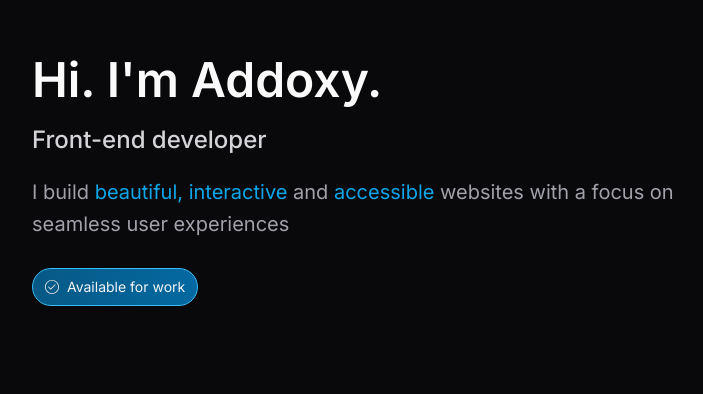
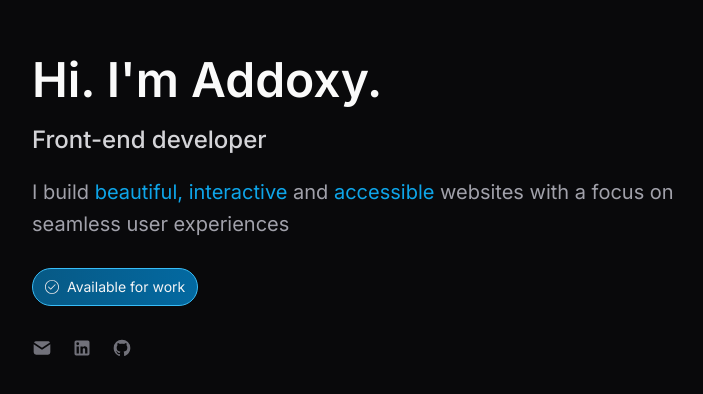
Before and after one commit to addoxy/addoxy.me, a Next.js app: page / in a window 1280 px wide. Shown: the part 136-530 px from the top of the page, without its empty margins (256-959 px from the left). Built offline with nearby package versions, Linux system fonts and the light colour scheme; what tailwindcss-debug-screens would draw is missing.

Commit message:
chore:  add contacts in hero section

```diff
--- a/src/app/page.tsx
+++ b/src/app/page.tsx
@@ -1,3 +1,4 @@
+import { GithubIcon, LinkedinIcon, MailIcon } from '@/components/Icons';
 import StatusBadge from '@/components/StatusBadge';
 
 const page = () => {
@@ -15,6 +16,21 @@
         on seamless user experiences
       </p>
       <StatusBadge available={true} />
+      <div className="mt-8 flex gap-x-5">
+        <a href="mailto:addoxy.dev@gmail.com" className="group">
+          <MailIcon className="size-5 text-zinc-500 group-hover:text-sky-500" />
+        </a>
+        <a
+          target="_blank"
+          href="https://www.linkedin.com/in/aditya-kumar-25605b238/"
+          className="group"
+        >
+          <LinkedinIcon className="size-5 text-zinc-500 group-hover:text-sky-500" />
+        </a>
+        <a target="_blank" href="https://github.com/addoxy" className="group">
+          <GithubIcon className="size-5 text-zinc-500 group-hover:text-sky-500" />
+        </a>
+      </div>
     </main>
   );
 };
--- a/src/components/Icons.tsx
+++ b/src/components/Icons.tsx
@@ -37,3 +37,54 @@
     </svg>
   );
 };
+
+export const MailIcon = (props: IconProps) => {
+  const { className } = props;
+
+  return (
+    <svg
+      className={cn('fill-current', className)}
+      xmlns="http://www.w3.org/2000/svg"
+      viewBox="0 0 24 24"
+    >
+      <g fill="currentColor">
+        <path d="M22 7.535V17a3 3 0 0 1-2.824 2.995L19 20H5a3 3 0 0 1-2.995-2.824L2 17V7.535l9.445 6.297l.116.066a1 1 0 0 0 .878 0l.116-.066z"></path>
+        <path d="M19 4c1.08 0 2.027.57 2.555 1.427L12 11.797l-9.555-6.37a2.999 2.999 0 0 1 2.354-1.42L5 4z"></path>
+      </g>
+    </svg>
+  );
+};
+
+export const LinkedinIcon = (props: IconProps) => {
+  const { className } = props;
+
+  return (
+    <svg
+      className={cn('fill-current', className)}
+      xmlns="http://www.w3.org/2000/svg"
+      viewBox="0 0 24 24"
+    >
+      <path
+        fill="currentColor"
+        d="M19 3a2 2 0 0 1 2 2v14a2 2 0 0 1-2 2H5a2 2 0 0 1-2-2V5a2 2 0 0 1 2-2zm-.5 15.5v-5.3a3.26 3.26 0 0 0-3.26-3.26c-.85 0-1.84.52-2.32 1.3v-1.11h-2.79v8.37h2.79v-4.93c0-.77.62-1.4 1.39-1.4a1.4 1.4 0 0 1 1.4 1.4v4.93zM6.88 8.56a1.68 1.68 0 0 0 1.68-1.68c0-.93-.75-1.69-1.68-1.69a1.69 1.69 0 0 0-1.69 1.69c0 .93.76 1.68 1.69 1.68m1.39 9.94v-8.37H5.5v8.37z"
+      ></path>
+    </svg>
+  );
+};
+
+export const GithubIcon = (props: IconProps) => {
+  const { className } = props;
+
+  return (
+    <svg
+      className={cn('fill-current', className)}
+      xmlns="http://www.w3.org/2000/svg"
+      viewBox="0 0 24 24"
+    >
+      <path
+        fill="currentColor"
+        d="M12 2A10 10 0 0 0 2 12c0 4.42 2.87 8.17 6.84 9.5c.5.08.66-.23.66-.5v-1.69c-2.77.6-3.36-1.34-3.36-1.34c-.46-1.16-1.11-1.47-1.11-1.47c-.91-.62.07-.6.07-.6c1 .07 1.53 1.03 1.53 1.03c.87 1.52 2.34 1.07 2.91.83c.09-.65.35-1.09.63-1.34c-2.22-.25-4.55-1.11-4.55-4.92c0-1.11.38-2 1.03-2.71c-.1-.25-.45-1.29.1-2.64c0 0 .84-.27 2.75 1.02c.79-.22 1.65-.33 2.5-.33c.85 0 1.71.11 2.5.33c1.91-1.29 2.75-1.02 2.75-1.02c.55 1.35.2 2.39.1 2.64c.65.71 1.03 1.6 1.03 2.71c0 3.82-2.34 4.66-4.57 4.91c.36.31.69.92.69 1.85V21c0 .27.16.59.67.5C19.14 20.16 22 16.42 22 12A10 10 0 0 0 12 2"
+      ></path>
+    </svg>
+  );
+};
```
